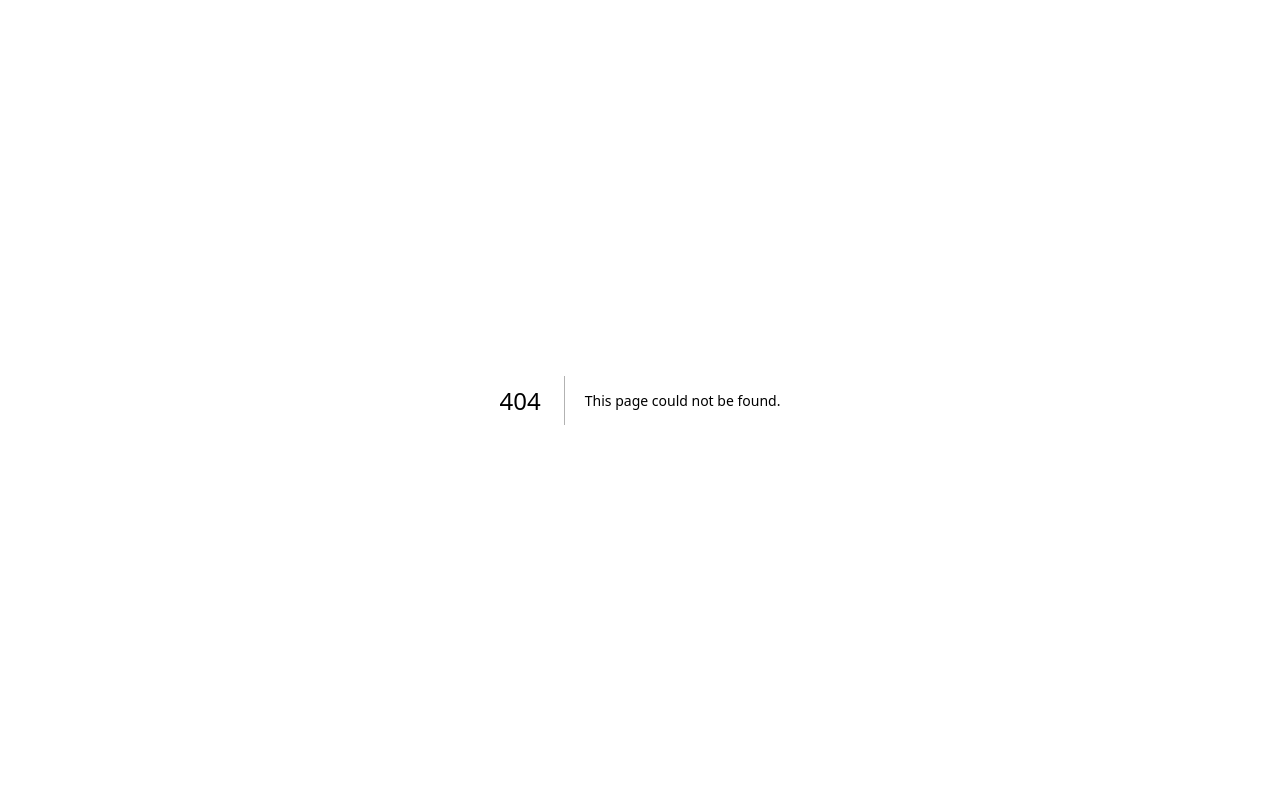
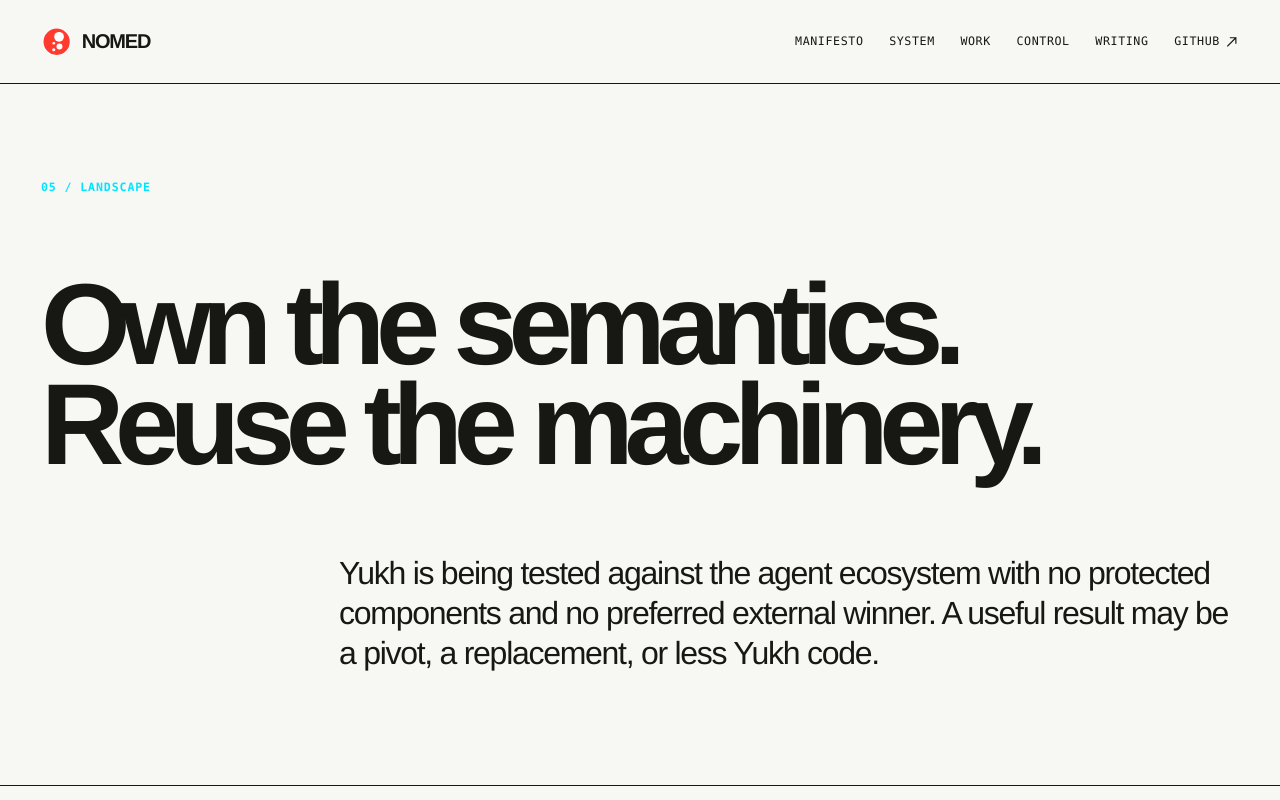
Before and after one commit to nomed/nomed.github.io, a Next.js app: page /landscape in a window 1280 px wide. Before the commit this address had no page. Shown: the top 800 px of the page. Built offline with nearby package versions, Linux system fonts and the light colour scheme.

Commit message:
site: publish agent systems landscape

```diff
--- /dev/null
+++ b/app/landscape/page.tsx
@@ -0,0 +1,87 @@
+import type { Metadata } from "next";
+import { EditorialPage } from "../components/EditorialPage";
+import { ArrowIcon } from "../components/Navigation";
+
+export const metadata: Metadata = {
+  title: "Agent systems landscape — Nomed",
+  description: "A dated, non-binding assessment of Yukh, Maka, goose, OpenHands, Buzz and agent interoperability boundaries.",
+};
+
+const candidates = [
+  ["Yukh MCP", "Keep semantics; qualify composition", "Cross-runtime capability policy and evidence", "Duplicating every runtime's native approval path"],
+  ["Yukh Coordination", "Keep kernel; integrate surfaces", "Claims, conflict, handoff, attribution and replay", "An external protocol proves equivalent semantics with less custom code"],
+  ["Yukh Projects", "Narrow", "First accepted-state adapter for GitHub Projects", "Treating GitHub Projects itself as a universal Yukh layer"],
+  ["Apache Maka", "Evaluate deeply", "Durable AgentRun and execution evidence", "Authority model cannot compose or required records leak private reasoning"],
+  ["goose", "Evaluate first as reference host", "Vendor-neutral host; MCP + ACP; composable agent loop direction", "Requires internal patching or makes Yukh goose-specific"],
+  ["OpenHands", "Evaluate as execution provider", "Sandboxed and remote execution infrastructure", "Must adopt the whole platform just to obtain isolation"],
+  ["Buzz", "Evaluate as workspace adapter", "Human-agent rooms, attribution and signed event experience", "Its event substrate changes Yukh authority or handoff semantics"],
+];
+
+const semantics = [
+  ["Participant identity / attribution", "Yes", "Buzz identities, runtime principals, IdP adapters"],
+  ["Claim / conflict / handoff", "Yes", "Yukh Coordination; external transport/workspace adapters"],
+  ["Capability policy / decision", "Yes", "Yukh MCP composed with runtime-native permissions"],
+  ["Agent loop", "No", "Maka, goose, OpenHands, Codex, Claude Code"],
+  ["Sandbox execution", "No", "OpenHands, Maka and runtime-native sandboxes"],
+  ["Durable AgentRun facts", "Probably", "Maka is the first qualification candidate"],
+  ["Accepted work state", "Yes, abstractly", "GitHub Projects through yukh-projects; other adapters later"],
+  ["Human collaborative workspace", "No", "Buzz, Matrix, IDEs, web clients"],
+];
+
+export default function LandscapePage() {
+  return (
+    <EditorialPage
+      index="05"
+      label="Landscape"
+      title="Own the semantics. Reuse the machinery."
+      lede="Yukh is being tested against the agent ecosystem with no protected components and no preferred external winner. A useful result may be a pivot, a replacement, or less Yukh code."
+      accent="#00E5FF"
+    >
+      <p><strong>Research status / observed 24 August 2026.</strong> This page is not an adoption decision and does not supersede accepted RFCs. External projects move quickly; every material decision requires fresh qualification.</p>
+
+      <h2>The architectural test</h2>
+      <p>The working hypothesis is that Yukh should own only the governance and interoperability semantics that must survive a change of model, runtime, workspace or vendor. Agent loops, sandboxes and human interfaces should be reused when an external implementation preserves those semantics better than custom code.</p>
+
+      <h2>Current adoption posture</h2>
+      <table>
+        <thead><tr><th>Component</th><th>Posture</th><th>Why it matters</th><th>Disqualifier</th></tr></thead>
+        <tbody>
+          {candidates.map(([component, posture, value, disqualifier]) => (
+            <tr key={component}><td><strong>{component}</strong></td><td>{posture}</td><td>{value}</td><td>{disqualifier}</td></tr>
+          ))}
+        </tbody>
+      </table>
+
+      <h2>What Yukh may actually need to own</h2>
+      <table>
+        <thead><tr><th>Semantic concern</th><th>Stable Yukh contract?</th><th>Implementation candidates</th></tr></thead>
+        <tbody>
+          {semantics.map(([concern, owned, implementations]) => (
+            <tr key={concern}><td><strong>{concern}</strong></td><td>{owned}</td><td>{implementations}</td></tr>
+          ))}
+        </tbody>
+      </table>
+
+      <h2>Most plausible pivots</h2>
+      <ul>
+        <li><strong>Projects becomes an adapter.</strong> The durable semantic is accepted work state; GitHub Projects is the first implementation, not necessarily a universal pillar.</li>
+        <li><strong>Maka or goose becomes a reference runtime/host.</strong> Yukh may never need its own agent loop. Maka is strongest on recoverable execution facts; goose is strongest on interoperability and host composition.</li>
+        <li><strong>Buzz becomes a collaborative surface.</strong> Yukh Coordination can remain the semantic kernel while Buzz, Matrix or another workspace carries human-agent interaction.</li>
+        <li><strong>OpenHands supplies execution isolation.</strong> Yukh policy can authorize a bounded operation while an external sandbox performs it and returns evidence.</li>
+        <li><strong>A Yukh repository can disappear.</strong> Prior investment is not a reason to preserve a component that an external project makes redundant.</li>
+      </ul>
+
+      <h2>Qualification order</h2>
+      <ol>
+        <li>goose compatibility spike: can Yukh integrate without owning the agent loop?</li>
+        <li>Maka AgentRun mapping: can durable execution facts become vendor-neutral evidence?</li>
+        <li>Buzz coordination mapping: can rooms and identity preserve Yukh handoff and authority boundaries?</li>
+        <li>OpenHands execution-provider spike: can a Yukh capability be executed in an external sandbox with verifiable evidence?</li>
+        <li>Re-evaluate yukh-projects as the GitHub adapter for an abstract accepted-work-state contract.</li>
+      </ol>
+
+      <p>The full evidence, comparison matrices, upside and disqualifying conditions live in the dated research record governed by issue #56.</p>
+      <a className="editorial-cta internal-cta" href="https://github.com/nomed/nomed.github.io/blob/main/docs/editorial/YUKH-AGENT-LANDSCAPE-2026-08-24.md">Read the landscape record <ArrowIcon direction="external" /></a>
+    </EditorialPage>
+  );
+}
```
